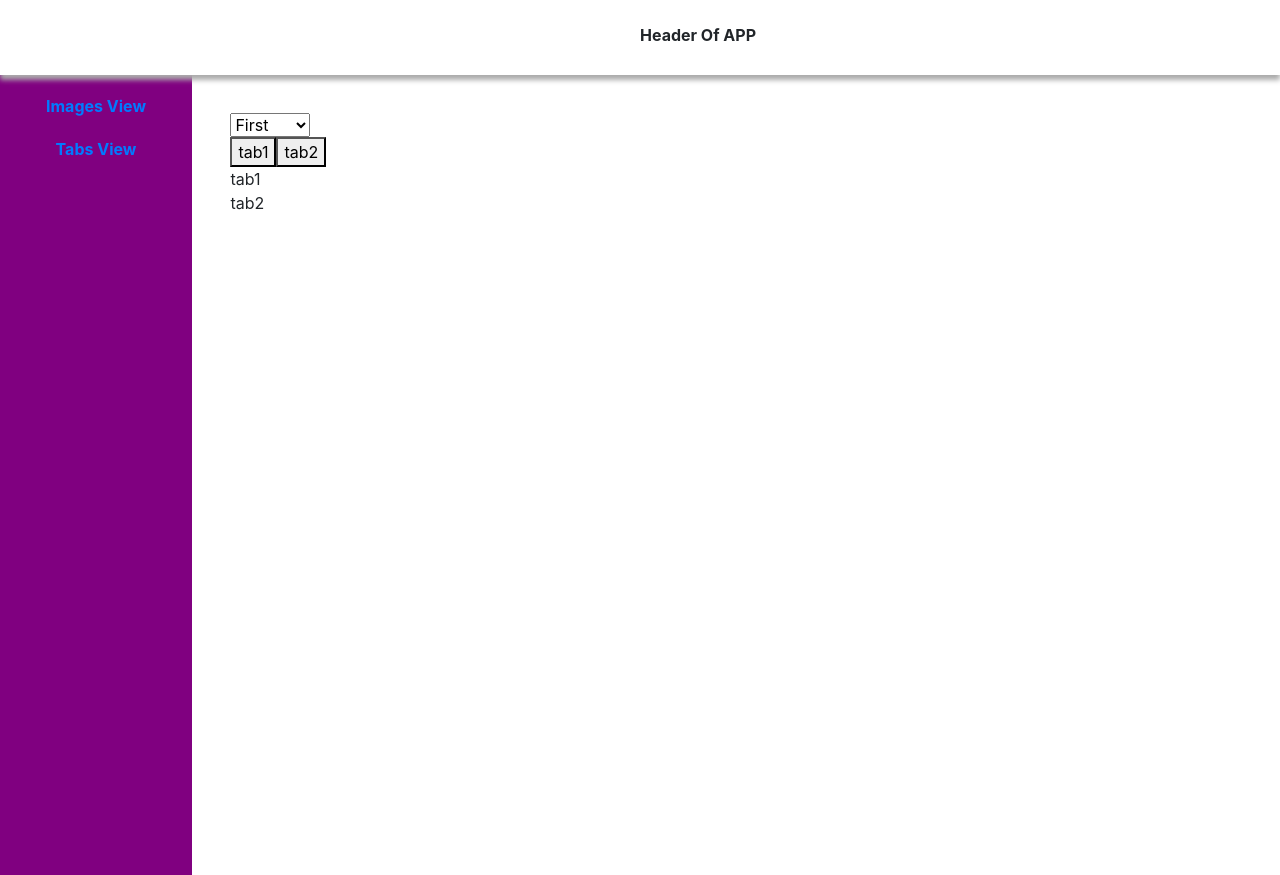
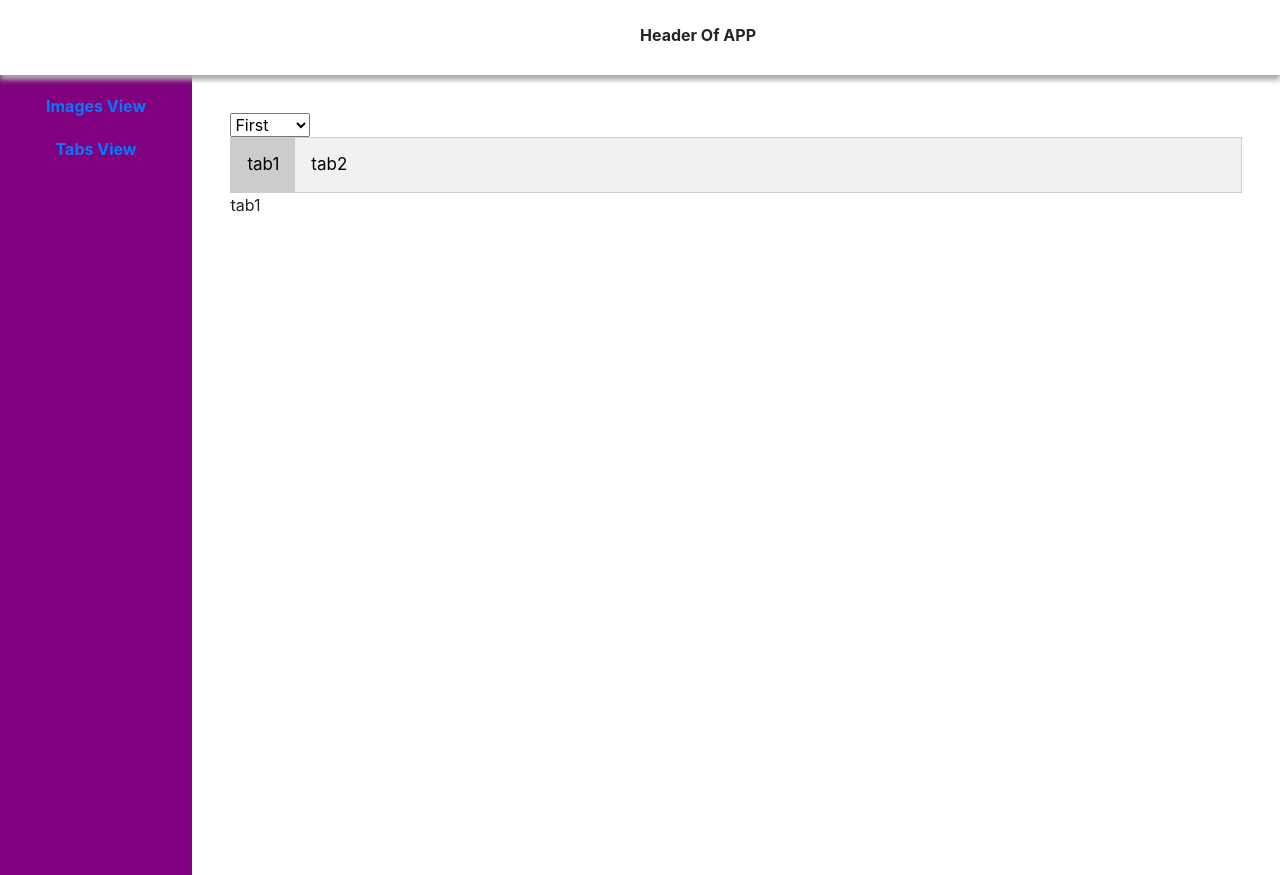
Before and after one commit to vinay506/react-sample-app, a React (Create React App) app: page /tabsView in a window 1280 px wide. Built offline with nearby package versions, Linux system fonts and the light colour scheme.

Commit message:
code changes for tab view

```diff
--- a/src/components/tabs_view/tabsView.js
+++ b/src/components/tabs_view/tabsView.js
@@ -1,15 +1,17 @@
-import React from 'react'
+import React,{useState} from 'react'
+import './tabsViewStyles.scss';
 
 function TabsView() {
 
-    const tabs = ["tab1", "tab2"];
+    const tabs = [{name:"tab1"},{name:"tab2"}];
+    const [currentTab,setCurrentTab] = useState({name:"tab1"});
 
     function getTabs() {
         return (
             <div className="tab">
                 {
                     tabs.map(tab => {
-                        return <button key={tab} className="tabItem" onClick={()=>{onTabChange(tab)}}>{tab}</button>
+                        return <button key={tab.name} className={currentTab.name === tab.name ? 'active':'inactive'} onClick={()=>{onTabChange(tab)}}>{tab.name}</button>
                     })
                 }
             </div>
@@ -18,6 +20,7 @@ function TabsView() {
 
     function onTabChange(tab){
         console.log(tab);
+        setCurrentTab(tab);
     }
 
     function getTabsConent() {
@@ -29,7 +32,7 @@ function TabsView() {
     }
 
     function getTabContent(tab){
-        return <div id={tab}>{tab}</div>
+        return <div id={tab.name} className={currentTab.name === tab.name ? 'active':'inactive'}>{tab.name}</div>
     }
 
     return (
--- a/src/components/tabs_view/tabsViewStyles.scss
+++ b/src/components/tabs_view/tabsViewStyles.scss
@@ -14,6 +14,16 @@
     transition: 0.3s;
     font-size: 17px;
 }
+.tab-content {
+    .active {
+        display:  block;
+    }
+    .inactive {
+        display: none;
+    }
+}
+
+
 
 
 /* Change background color of buttons on hover */
```
